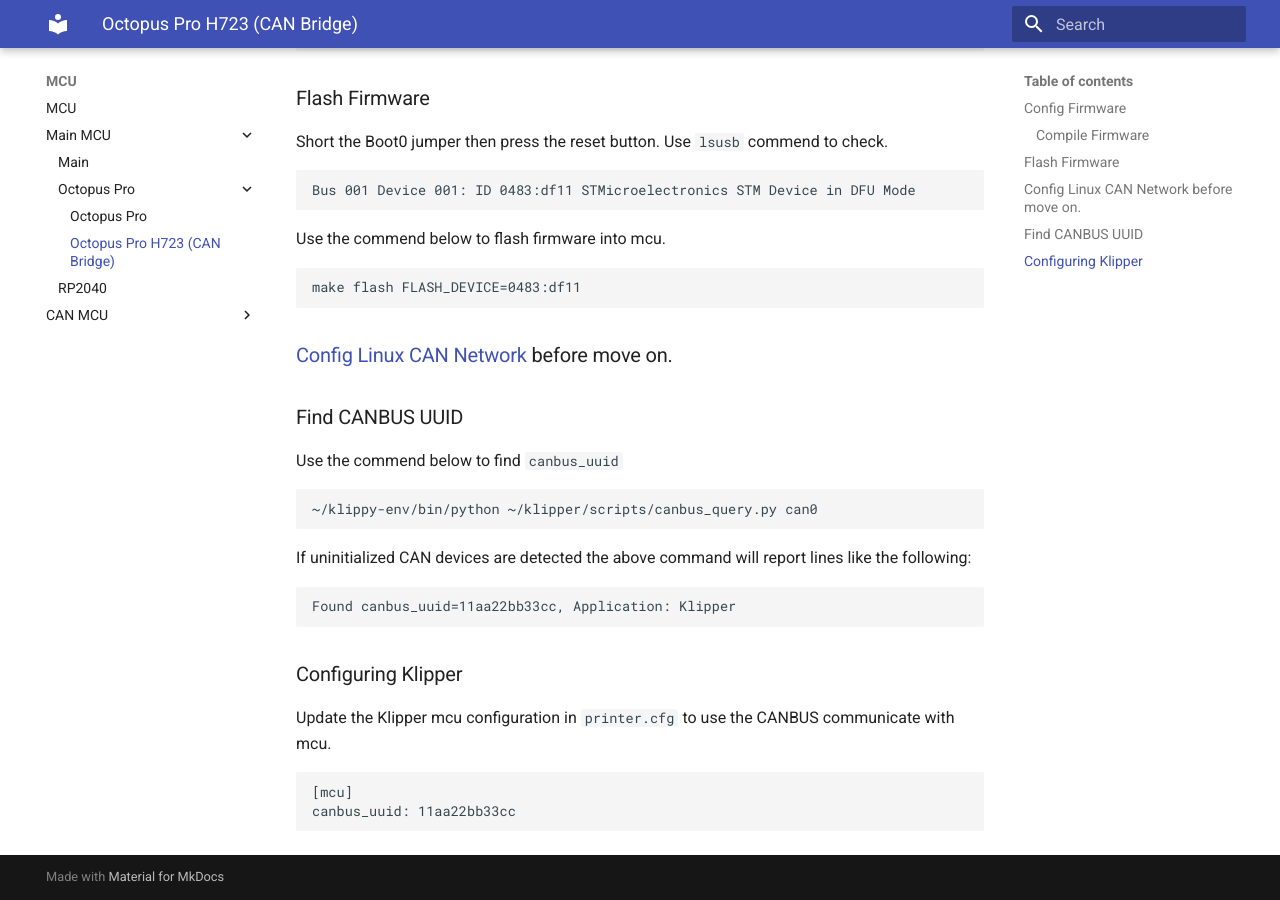
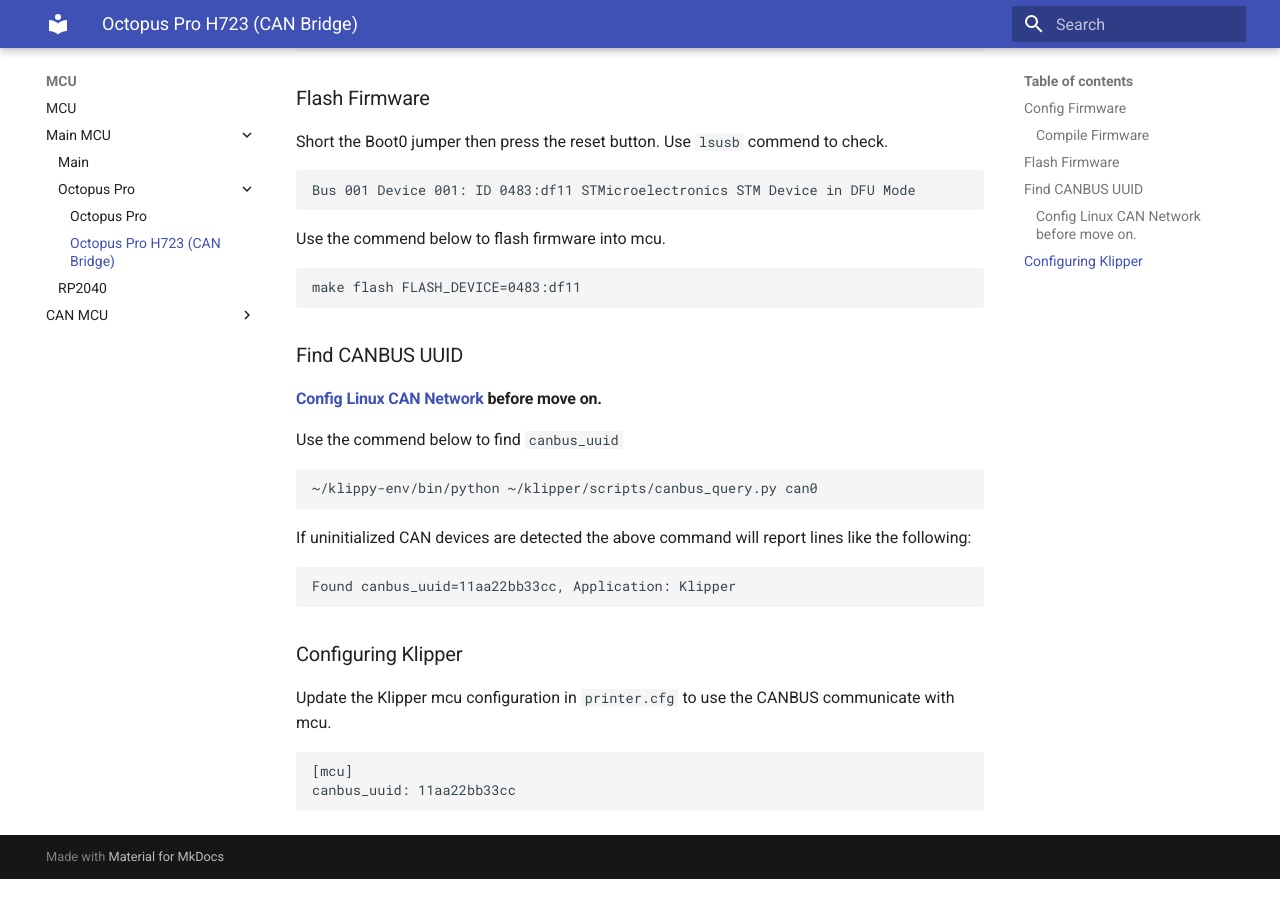
Before and after one commit to Neko-vecter/neko-knowledge-sharing, an MkDocs documentation site: the page built from docs/mcu/main-mcu/octopus-pro/octopus-pro-h723-can-main.md, in a window 1280 px wide and 900 px high, scrolled down 660 px. Built offline with MkDocs 1.6.1 and Material for MkDocs 9.7.7, drawn with Linux system fonts in a browser that asks for light colours; after the commit the page ends 1539 px from its top, so only the background shows below that.

````diff
--- a/docs/mcu/main-mcu/octopus-pro/octopus-pro-h723-can-main.md
+++ b/docs/mcu/main-mcu/octopus-pro/octopus-pro-h723-can-main.md
@@ -32,9 +32,9 @@ Use the commend below to flash firmware into mcu.
 make flash FLASH_DEVICE=0483:df11
 ```
 
-### [Config Linux CAN Network](../../../host/can-network/config-linux-can-network.md) before move on.
+### Find CANBUS UUID
 
-### Find CANBUS UUID
+#### [Config Linux CAN Network](../../../host/can-network/config-linux-can-network.md) before move on.
 
 Use the commend below to find `canbus_uuid`
 
--- a/mkdocs.yml
+++ b/mkdocs.yml
@@ -14,7 +14,6 @@ nav:
 
     - MCU:
         - MCU: mcu/mcu.md
-
         - Main MCU:
             - Main: mcu/main-mcu.md
             - Octopus Pro:
@@ -24,6 +23,7 @@ nav:
 
         - CAN MCU:
             - CAN: mcu/can-mcu.md
+
     - Host:
         - Host: host/host.md
         - CAN Network:
````
Also changed, not shown: docs/host/can-network.md (+2 -0 lines), docs/host/host.md (+4 -0 lines).
